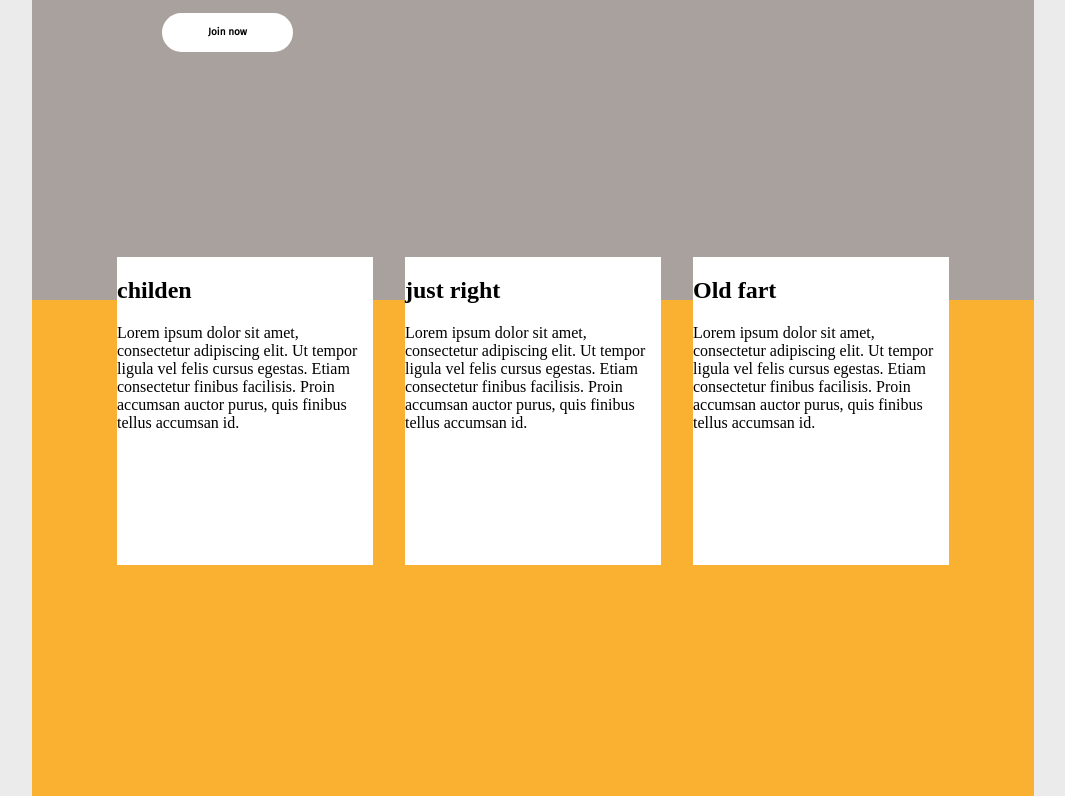
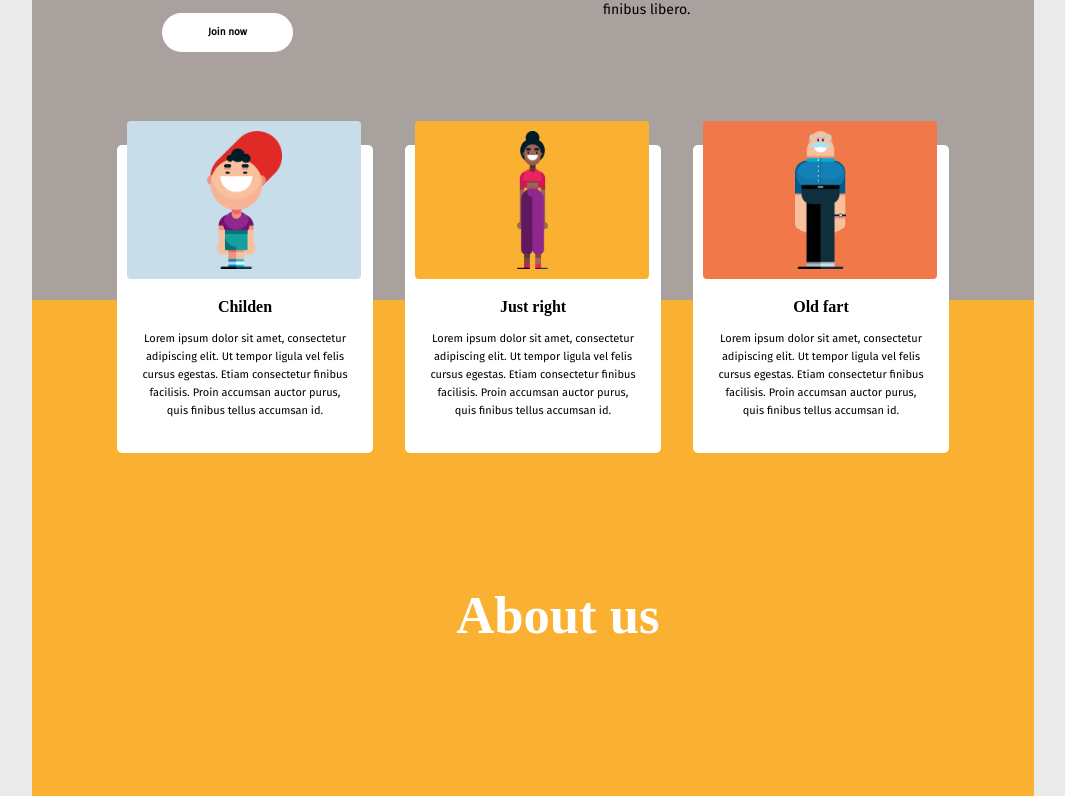
Before and after one commit to daniel-budai/gruppovningen, a plain HTML site: page index.html in a window 1280 px wide. Shown: the part 924-1720 px from the top of the page, without its empty margins (107-1172 px from the left). Drawn offline with Linux system fonts and the light colour scheme; a web font is replaced by a local one.

Commit message:
new version

```diff
--- a/index.html
+++ b/index.html
@@ -63,7 +63,8 @@
     <section class="orangesection">
       <section class="threeboxes">
         <div class="ruta1">
-          <h2>childen</h2>
+          <img src="/img/child.png" alt="Child" />
+          <h2>Childen</h2>
           <p>
             Lorem ipsum dolor sit amet, consectetur adipiscing elit. Ut tempor
             ligula vel felis cursus egestas. Etiam consectetur finibus
@@ -72,7 +73,8 @@
           </p>
         </div>
         <div class="ruta2">
-          <h2>just right</h2>
+          <img src="/img/adult.png" alt="Adult" />
+          <h2>Just right</h2>
           <p>
             Lorem ipsum dolor sit amet, consectetur adipiscing elit. Ut tempor
             ligula vel felis cursus egestas. Etiam consectetur finibus
@@ -81,6 +83,7 @@
           </p>
         </div>
         <div class="ruta3">
+          <img src="/img/old.png" alt="" />
           <h2>Old fart</h2>
           <p>
             Lorem ipsum dolor sit amet, consectetur adipiscing elit. Ut tempor
@@ -89,6 +92,25 @@
             id.
           </p>
         </div>
+      </section>
+      <section class="orangerubrik">
+        <h1>About us</h1>
+      </section>
+      <section class="orangetext">
+        <p>
+          Lorem ipsum dolor sit amet, consectetur adipiscing elit. Morbi ac
+          ultricies massa. Donec id malesuada magna. Pellentesque aliquet libero
+          erat, fermentum commodo sapien congue ac. Integer a elit lorem.
+          Vestibulum id venenatis diam, et eleifend augue. Curabitur ex tortor,
+          auctor lobortis augue at, euismod bibendum neque. Aenean ullamcorper
+          nibh vitae orci laoreet, eu dictum nisi ultrices. Sed condimentum nibh
+          neque, at ultricies augue facilisis non.
+          <br />
+          <br />
+          Pellentesque a tellus mauris. Nam sodales pretium rutrum. Aenean
+          imperdiet, leo nec consectetur blandit, risus erat commodo tortor, sit
+          amet dignissim orci lorem vel felis. Ut tempus dignissim.
+        </p>
       </section>
     </section>
     <div class="lowergrid">
--- a/styles.css
+++ b/styles.css
@@ -289,23 +289,44 @@ div.lowergrid p {
   width: 256px;
   height: 308px;
   background-color: white;
+  text-align: center;
+  padding-top: 81px;
+  box-sizing: border-box;
+  padding-left: 25px;
+  padding-right: 25px;
+  padding-top: 120px;
+  border-radius: 5px;
 }
 
 .ruta2 {
   width: 256px;
   height: 308px;
   background-color: white;
+  text-align: center;
+  padding-top: 81px;
+  box-sizing: border-box;
+  padding-left: 25px;
+  padding-right: 25px;
+  padding-top: 120px;
+  border-radius: 5px;
 }
 
 .ruta3 {
   width: 256px;
   height: 308px;
   background-color: white;
+  text-align: center;
+
+  box-sizing: border-box;
+  padding-left: 25px;
+  padding-right: 25px;
+  padding-top: 120px;
+  border-radius: 5px;
 }
 
 .threeboxes {
   display: flex;
-  margin: -43px auto;
+  margin: -155px auto;
   gap: 2rem;
 }
 .rubrik {
@@ -314,4 +335,85 @@ div.lowergrid p {
 
 .lorem {
   flex: 1;
+  margin-right: 70px;
+  margin-top: 24px;
 }
+
+.lorem p {
+  padding: 105px;
+  font-family: Fira Sans;
+  font-size: 14px;
+}
+
+.threeboxes .ruta1 h2,
+.threeboxes .ruta2 h2,
+.threeboxes .ruta3 h2 {
+  font-family: "Frank Ruhl Libre", serif;
+  font-size: 16px;
+  line-height: 20px;
+}
+
+.threeboxes .ruta1 p,
+.threeboxes .ruta2 p,
+.threeboxes .ruta3 p {
+  font-family: Fira Sans;
+  font-size: 11px;
+  line-height: 18px;
+}
+
+.ruta1 img {
+  width: 214px;
+  height: 138px;
+  background-color: #c7ddea;
+  object-fit: contain;
+  margin-top: -160px;
+  margin-left: -14.6px;
+  border: solid 10px;
+  border-color: #c7ddea;
+  border-radius: 4px;
+}
+
+.ruta2 img {
+  width: 214px;
+  height: 138px;
+  background-color: #fab131;
+  object-fit: contain;
+  margin-top: -160px;
+  margin-left: -14.6px;
+  border: solid 10px;
+  border-color: #fab131;
+  border-radius: 4px;
+}
+
+.ruta3 img {
+  width: 214px;
+  height: 138px;
+  background-color: #f17949;
+  object-fit: contain;
+  margin-top: -160px;
+  margin-left: -14.6px;
+  border: solid 10px;
+  border-color: #f17949;
+  border-radius: 4px;
+}
+
+.orangerubrik {
+  position: absolute;
+  top: 182%;
+  left: 44%;
+  font-size: 45px;
+  color: white;
+  font-family: "Frank Ruhl Libre", serif;
+}
+
+.orangetext {
+  font-size: 14px;
+  line-height: 20px;
+  font-family: Fira Sans;
+  text-align: center;
+  position: absolute;
+  top: 37%;
+  left: 66%;
+  transform: translate(-108%, 489%);
+  padding-left: 141px;
+}
```
